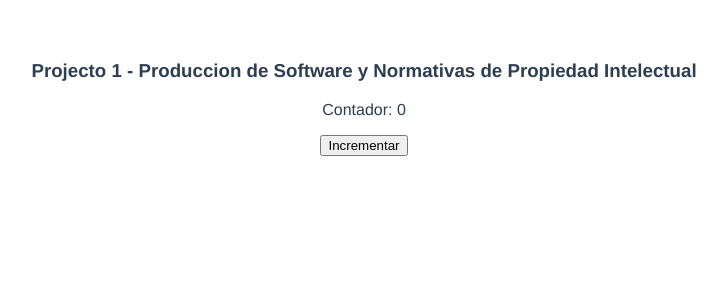
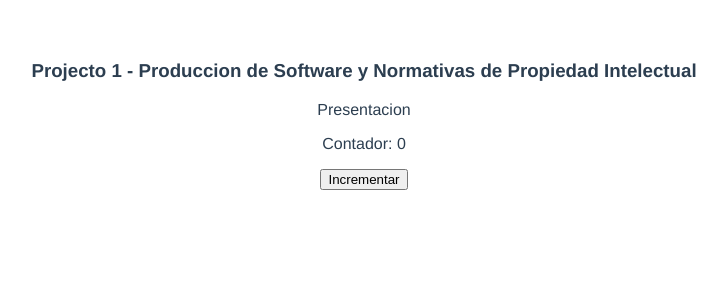
Before and after one commit to KidDarknezz/Proyecto-1, a Vue app: page / in a window 1280 px wide. Shown: the top 300 px of the page, without its empty margins (276-1003 px from the left). Built offline with nearby package versions, Linux system fonts and the light colour scheme.

Commit message:
Agregue texto

```diff
--- a/src/App.vue
+++ b/src/App.vue
@@ -1,7 +1,7 @@
 <template>
   <div id="app">
     <h3>Projecto 1 - Produccion de Software y Normativas de Propiedad Intelectual</h3>
-    <!-- <p>Presentacion</p> -->
+    <p>Presentacion</p>
     <p>Contador: {{ counter }}</p>
     <button @click="counter++">Incrementar</button>
   </div>
```
